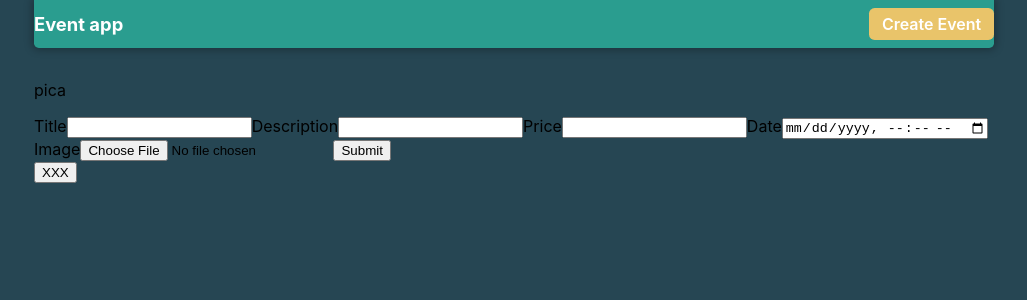
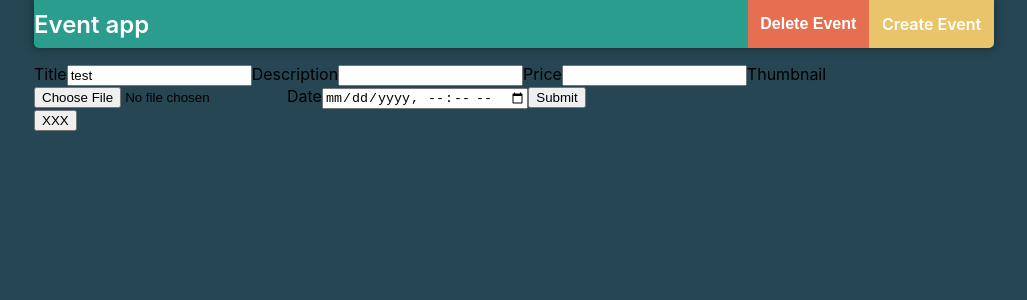
Before and after one commit to mrlukyman/event_app_frontend, a React (Create React App) app: page /form in a window 1280 px wide. Shown: the top 300 px of the page, without its empty margins (126-1153 px from the left). Built offline with nearby package versions, Linux system fonts and the light colour scheme.

Commit message:
redesign

```diff
--- a/src/Components/EventPanel.tsx
+++ b/src/Components/EventPanel.tsx
@@ -8,7 +8,7 @@ const Wrapper = styled.div`
   display: flex;
   flex-wrap: wrap;
   margin-top: 1rem;
-
+  justify-content: space-between;
 `
 
 const GET_EVENTS = gql`
--- a/src/Components/Form.tsx
+++ b/src/Components/Form.tsx
@@ -1,4 +1,4 @@
-import React from "react";
+import React, { useState } from "react";
 import { useForm } from "react-hook-form";
 import styled from "styled-components";
 import { Link } from "react-router-dom";
@@ -6,8 +6,7 @@ import { useMutation, gql } from '@apollo/client';
 
 const NEW_EVENT = gql`
   mutation createEvent($name: String!, $description: String!, $thumbnail: String!, $date: String!) {
-    createEvent(eventInput: {name: $name, description: $description, thumbnail: $thumbnail, date: $date}) {
-      _id
+    createEvent(name: $name, description: $description, thumbnail: $thumbnail, date: $date) {
       name
       description
       thumbnail
@@ -17,33 +16,51 @@ const NEW_EVENT = gql`
 `
 
 export const Form = () => {
-  const [createEvent, newEvent] = useMutation(NEW_EVENT)
+  const [formState, setFormState] = useState({
+    name: "test",
+    description: "",
+    date: "",
+    price: "",
+    thumbnail: "https://fiverr-res.cloudinary.com/images/q_auto,f_auto/gigs3/127869365/original/e90db80b74da67858e11b1167e339a66c11b50d0/create-a-random-3d-fortnite-thumbnail.png",
+  })
 
-  const onSubmit = (data: any) => {
-    createEvent({ variables: { name: data.name, description: data.description, thumbnail: data.thumbnail, date: data.date } })
-  }
+  const [createEvent] = useMutation(NEW_EVENT, {
+    variables: {
+      name: formState.name,
+      description: formState.description,
+      date: formState.date,
+      thumbnail: formState.thumbnail,
+    }
+  })
 
-  const submit = (e: any) => {
-    e.preventDefault()
-    onSubmit(e.target)
-  }
 
-  const {
-    register,
-    //handleSubmit,
-    formState: { errors },
-  } = useForm()
+
+  // const onSubmit = (data: any) => {
+  //   createEvent()
+  //   console.log(data.name.value, data.description.value, data.date.value)
+  // }
+
+  // const submit = (e: any) => {
+  //   e.preventDefault()
+  //   onSubmit(e.target)
+  // }
+
+  // const {
+  //   register,
+  //   //handleSubmit,
+  //   formState: { errors },
+  // } = useForm()
 
   // const sendData = (data: any) => {
   //   console.log(data)
   // }
+
   return (
     <>
-      <p>pica</p>
-      <form onSubmit={submit}>
+      {/* <form onSubmit={submit}>
         <label>Title</label>
-        <input {...register('title', { required: true })} />
-        {errors.title?.type === 'required' && (
+        <input {...register('name', { required: true })} />
+        {errors.name?.type === 'required' && (
           <p role="alert">Title is required</p>
         )}
         <label>Description</label>
@@ -66,6 +83,46 @@ export const Form = () => {
 
         <input type="submit" name="submit" />
 
+      </form> */}
+      <form onSubmit={(e) => {
+        e.preventDefault()
+        createEvent()
+      }}>
+        <label>Title</label>
+        <input
+          type="text"
+          name="name"
+          value={formState.name}
+          onChange={(e) => setFormState({ ...formState, name: e.target.value })}
+
+        />
+        <label>Description</label>
+        <input
+          type="text"
+          name="description"
+          value={formState.description}
+          onChange={(e) => setFormState({ ...formState, description: e.target.value })}
+        />
+        <label>Price</label>
+        <input
+          type="text"
+          name="price"
+          value={formState.price}
+          onChange={(e) => setFormState({ ...formState, price: e.target.value })}
+        />
+        <label>Thumbnail</label>
+        <input
+          type="file"
+          name="thumbnail"
+        />
+        <label>Date</label>
+        <input
+          type="datetime-local"
+          name="date"
+          value={formState.date}
+          onChange={(e) => setFormState({ ...formState, date: e.target.value })}
+        />
+        <input type="submit" name="submit" />
       </form>
       <Link to="/">
         <button>XXX</button>
--- a/src/Components/Header.tsx
+++ b/src/Components/Header.tsx
@@ -1,10 +1,10 @@
-import React from 'react'
+import React, { useState } from 'react'
 import styled from 'styled-components'
 import { Link } from 'react-router-dom'
 import { Container, TitleHeading } from '../Styles/GlobalStyles'
 import { colors } from '../Styles/colors'
 
-const Button = styled(Link)`
+const CreateEventButton = styled(Link)`
   display: flex;
   text-decoration: none;
   justify-content: center;
@@ -13,15 +13,31 @@ const Button = styled(Link)`
   font-weight: 600;
   color: ${colors.text};
   background-color: ${colors.primary};
-  border-radius: 0.35rem;
+  border-radius: 0 0 0.35rem 0;
   transition: all 0.2s ease-in-out;
   cursor: pointer;
-  height: 2rem;
+  height: 3rem;
   padding: 0 0.8rem;
-  &:hover {
-    background-color: ${colors.secondary};
-    height: 2.5rem;
-  }
+`
+const DeleteEventButton = styled.button`
+  display: flex;
+  text-decoration: none;
+  justify-content: center;
+  align-items: center;
+  font-size: 1rem;
+  font-weight: 600;
+  color: ${colors.text};
+  background-color: ${colors.error};
+  transition: all 0.2s ease-in-out;
+  cursor: pointer;
+  height: 3rem;
+  padding: 0 0.8rem;
+  box-shadow: none;
+  border: none;
+`
+
+const ButtonWrapper = styled.div`
+  display: flex;
 `
 
 const Wrapper = styled.div`
@@ -36,12 +52,27 @@ const Wrapper = styled.div`
   box-shadow: 0 0 0.5rem 0.1rem #0000004d;
 `
 
+const Logo = styled(Link)`
+  font-size: 1.5rem;
+  font-weight: 600;
+  color: ${colors.text};
+  text-decoration: none;
+`
+
+
 export const Header = () => {
+  const [isDeleting, setIsDeleting] = useState(false)
+  const handleDeleteEvent = () => {
+    setIsDeleting(true)
+  }
   return (
     <Container>
       <Wrapper>
-        <TitleHeading>Event app</TitleHeading>
-        <Button to="/create">Create Event</Button>
+        <Logo to="/">Event app</Logo>
+        <ButtonWrapper>
+          <DeleteEventButton onClick={handleDeleteEvent}>Delete Event</DeleteEventButton>
+          <CreateEventButton to="/form">Create Event</CreateEventButton>
+        </ButtonWrapper>
       </Wrapper>
     </Container>
   )
```
